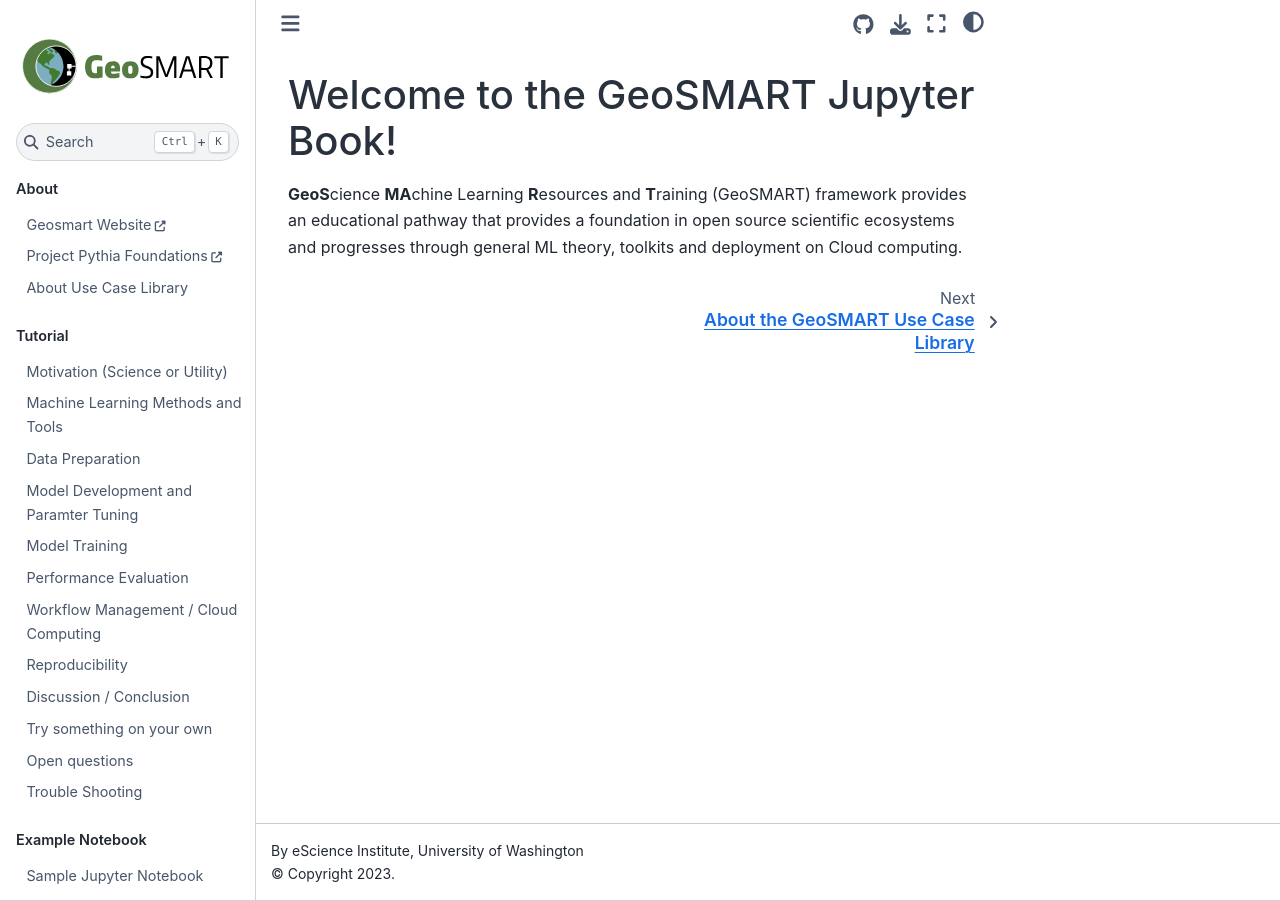
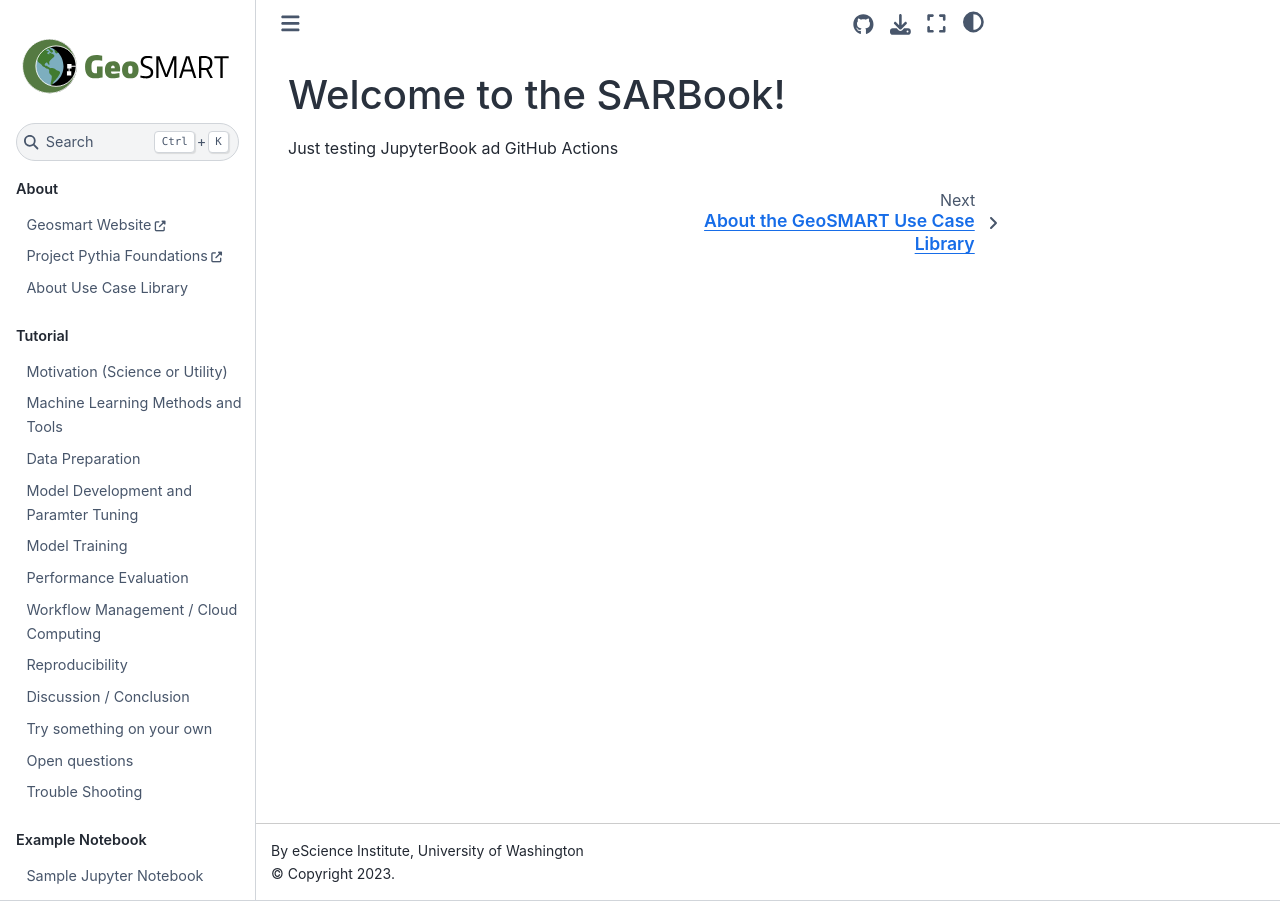
Before and after one commit to relativeorbit/sarbook, a Jupyter Book: the page built from book/intro.md, in a window 1280 px wide. Built offline with Jupyter Book 1.0.4 settings and Sphinx 7.4.7 and the Sphinx Book theme 1.1.4, drawn with Linux system fonts in a browser that asks for light colours; comment, search, counter and statistics services are not loaded.

Commit message:
Update intro.md

```diff
--- a/book/intro.md
+++ b/book/intro.md
@@ -1,3 +1,3 @@
-# Welcome to the GeoSMART Jupyter Book!
+# Welcome to the SARBook!
 
-**GeoS**cience **MA**chine Learning **R**esources and **T**raining (GeoSMART) framework provides an educational pathway that provides a foundation in open source scientific ecosystems and progresses through general ML theory, toolkits and deployment on Cloud computing.
+Just testing JupyterBook ad GitHub Actions
```
